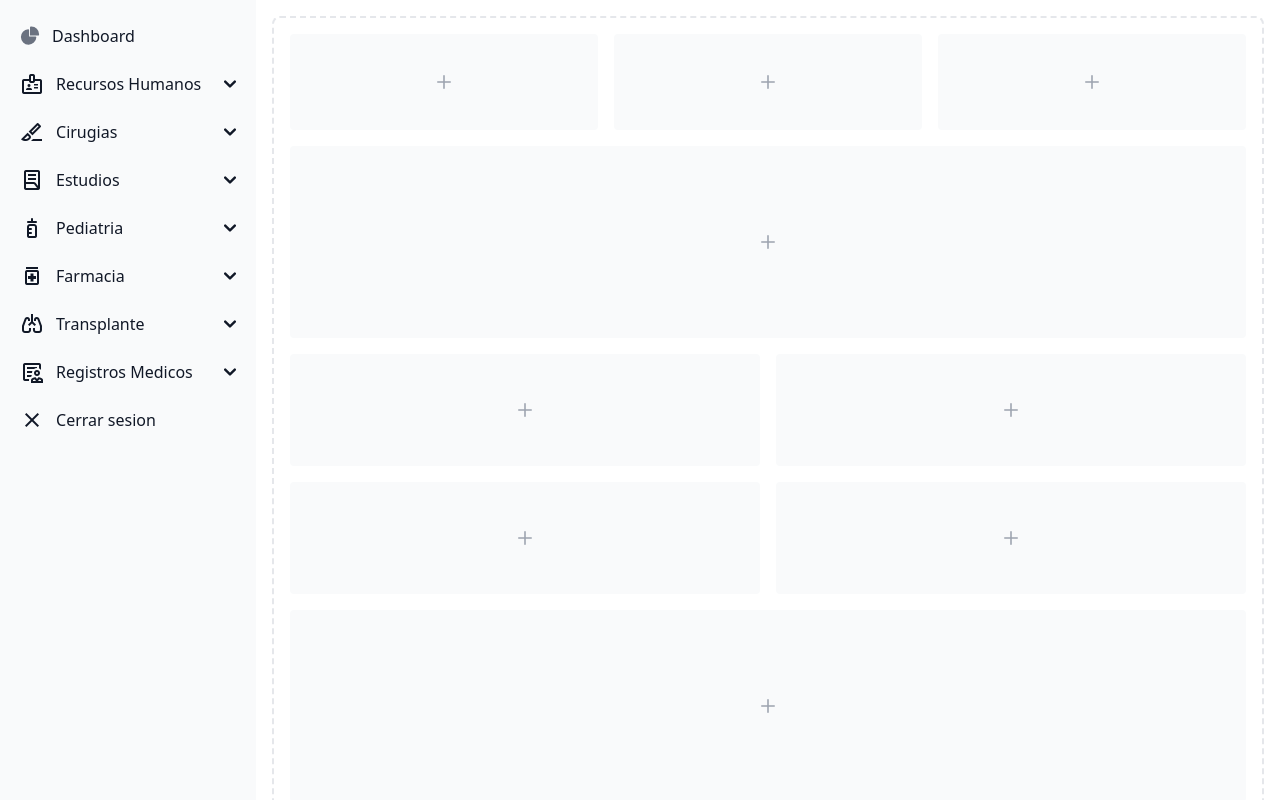
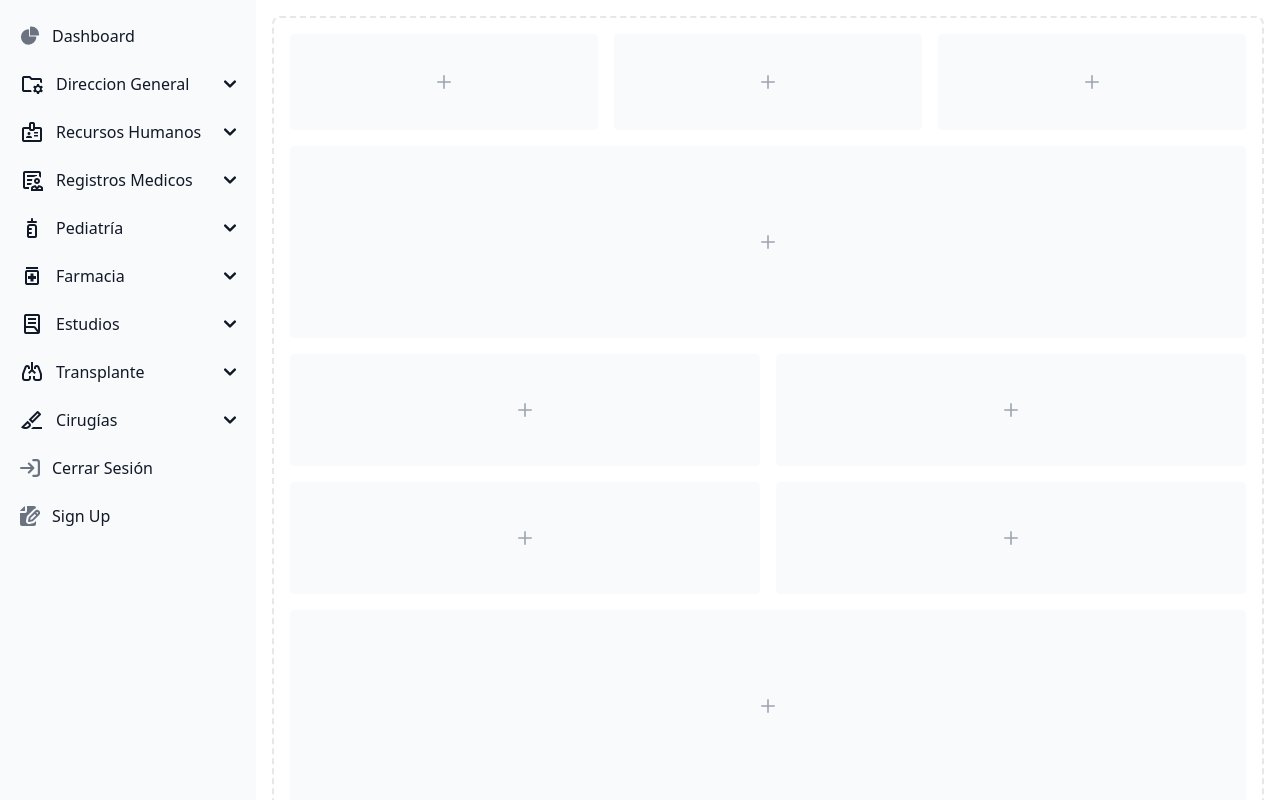
Before and after one commit to Jesus200995/hospital2.0, a Vue app in the folder Frontend/sistema-hospital/: page /dashboard in a window 1280 px wide. Shown: the top 800 px of the page. Built offline with nearby package versions, Linux system fonts and the light colour scheme.

Commit message:
Se actualizaron datos

```diff
--- a/Frontend/sistema-hospital/src/components/dashboard.vue
+++ b/Frontend/sistema-hospital/src/components/dashboard.vue
@@ -9,6 +9,7 @@
 <aside id="sidebar-multi-level-sidebar" class="fixed top-0 left-0 z-40 w-64 h-screen transition-transform -translate-x-full sm:translate-x-0" aria-label="Sidebar">
   <div class="h-full px-3 py-4 overflow-y-auto bg-gray-50 dark:bg-gray-800">
      <ul class="space-y-2 font-medium">
+
         <li>
            <a href="#" class="flex items-center p-2 text-gray-900 rounded-lg dark:text-white hover:bg-gray-100 dark:hover:bg-gray-700 group">
               <svg class="w-5 h-5 text-gray-500 transition duration-75 dark:text-gray-400 group-hover:text-gray-900 dark:group-hover:text-white" aria-hidden="true" xmlns="http://www.w3.org/2000/svg" fill="currentColor" viewBox="0 0 22 21">
@@ -18,11 +19,37 @@
               <span class="ms-3">Dashboard</span>
            </a>
         </li>
+        <li>
+           <button type="button" class="flex items-center w-full p-2 text-base text-gray-900 transition duration-75 rounded-lg group hover:bg-gray-100 dark:text-white dark:hover:bg-gray-700" aria-controls="dropdown-example1" data-collapse-toggle="dropdown-example1">
+              <span class="material-symbols-outlined">
+                 folder_managed
+              </span>
+                 <span class="flex-1 ms-3 text-left rtl:text-right whitespace-nowrap">Direccion General</span>
+                 <svg class="w-3 h-3" aria-hidden="true" xmlns="http://www.w3.org/2000/svg" fill="none" viewBox="0 0 10 6">
+                    <path stroke="currentColor" stroke-linecap="round" stroke-linejoin="round" stroke-width="2" d="m1 1 4 4 4-4"/>
+                 </svg>
+           </button>
+           <ul id="dropdown-example1" class="hidden py-2 space-y-2">
+                 <li>
+                    <a href="#" class="flex items-center w-full p-2 text-gray-900 transition duration-75 rounded-lg pl-11 group hover:bg-gray-100 dark:text-white dark:hover:bg-gray-700">Aprobación de servicios</a>
+                 </li>
+                 <li>
+                    <a href="#" class="flex items-center w-full p-2 text-gray-900 transition duration-75 rounded-lg pl-11 group hover:bg-gray-100 dark:text-white dark:hover:bg-gray-700"> Estructura organica del hospital</a>
+                 </li>
+                 <li>
+                    <a href="#" class="flex items-center w-full p-2 text-gray-900 transition duration-75 rounded-lg pl-11 group hover:bg-gray-100 dark:text-white dark:hover:bg-gray-700"> Estadistica</a>
+                 </li>
+                 <li>
+                    <a href="#" class="flex items-center w-full p-2 text-gray-900 transition duration-75 rounded-lg pl-11 group hover:bg-gray-100 dark:text-white dark:hover:bg-gray-700"> Bitacora</a>
+                 </li>
+
+           </ul>
+        </li>
          <li>
            <button type="button" class="flex items-center w-full p-2 text-base text-gray-900 transition duration-75 rounded-lg group hover:bg-gray-100 dark:text-white dark:hover:bg-gray-700" aria-controls="dropdown-example0" data-collapse-toggle="dropdown-example0">
-            <span class="material-symbols-outlined">
-badge
-</span>
+                 <span class="material-symbols-outlined">
+                    badge
+                 </span>
                  <span class="flex-1 ms-3 text-left rtl:text-right whitespace-nowrap">Recursos Humanos</span>
                  <svg class="w-3 h-3" aria-hidden="true" xmlns="http://www.w3.org/2000/svg" fill="none" viewBox="0 0 10 6">
                     <path stroke="currentColor" stroke-linecap="round" stroke-linejoin="round" stroke-width="2" d="m1 1 4 4 4-4"/>
@@ -33,38 +60,91 @@
                     <a href="#" class="flex items-center w-full p-2 text-gray-900 transition duration-75 rounded-lg pl-11 group hover:bg-gray-100 dark:text-white dark:hover:bg-gray-700">Personas</a>
                  </li>
                  <li>
-                    <a href="#" class="flex items-center w-full p-2 text-gray-900 transition duration-75 rounded-lg pl-11 group hover:bg-gray-100 dark:text-white dark:hover:bg-gray-700">Puestos</a>
+                    <a href="#" class="flex items-center w-full p-2 text-gray-900 transition duration-75 rounded-lg pl-11 group hover:bg-gray-100 dark:text-white dark:hover:bg-gray-700"> Puestos</a>
                  </li>
                  <li>
                     <a href="#" class="flex items-center w-full p-2 text-gray-900 transition duration-75 rounded-lg pl-11 group hover:bg-gray-100 dark:text-white dark:hover:bg-gray-700">Personal Medico</a>
+                 </li>
+                 <li>
+                    <a href="#" class="flex items-center w-full p-2 text-gray-900 transition duration-75 rounded-lg pl-11 group hover:bg-gray-100 dark:text-white dark:hover:bg-gray-700">Horarios</a>
+                 </li>
+           </ul>
+        </li>
+        <li>
+           <button type="button" class="flex items-center w-full p-2 text-base text-gray-900 transition duration-75 rounded-lg group hover:bg-gray-100 dark:text-white dark:hover:bg-gray-700" aria-controls="dropdown-example6" data-collapse-toggle="dropdown-example6">
+                 <span class="material-symbols-outlined">
+                    clinical_notes
+                 </span>
+                 <span class="flex-1 ms-3 text-left rtl:text-right whitespace-nowrap">Registros Medicos</span>
+                 <svg class="w-3 h-3" aria-hidden="true" xmlns="http://www.w3.org/2000/svg" fill="none" viewBox="0 0 10 6">
+                    <path stroke="currentColor" stroke-linecap="round" stroke-linejoin="round" stroke-width="2" d="m1 1 4 4 4-4"/>
+                 </svg>
+           </button>
+           <ul id="dropdown-example6" class="hidden py-2 space-y-2">
+                 <li>
+                    <a href="#" class="flex items-center w-full p-2 text-gray-900 transition duration-75 rounded-lg pl-11 group hover:bg-gray-100 dark:text-white dark:hover:bg-gray-700">Citas</a>
+                 </li>
+                 <li>
+                    <a href="#" class="flex items-center w-full p-2 text-gray-900 transition duration-75 rounded-lg pl-11 group hover:bg-gray-100 dark:text-white dark:hover:bg-gray-700"> Expediente medico</a>
+                 </li>
+                 <li>
+                    <a href="#" class="flex items-center w-full p-2 text-gray-900 transition duration-75 rounded-lg pl-11 group hover:bg-gray-100 dark:text-white dark:hover:bg-gray-700"> Receta Médicas</a>
+                 </li>
+
+
+           </ul>
+        </li>
+         <li>
+           <button type="button" class="flex items-center w-full p-2 text-base text-gray-900 transition duration-75 rounded-lg group hover:bg-gray-100 dark:text-white dark:hover:bg-gray-700" aria-controls="dropdown-example3" data-collapse-toggle="dropdown-example3">
+               <span class="material-symbols-outlined">
+                 pediatrics
+              </span>
+                 <span class="flex-1 ms-3 text-left rtl:text-right whitespace-nowrap">Pediatría</span>
+                 <svg class="w-3 h-3" aria-hidden="true" xmlns="http://www.w3.org/2000/svg" fill="none" viewBox="0 0 10 6">
+                    <path stroke="currentColor" stroke-linecap="round" stroke-linejoin="round" stroke-width="2" d="m1 1 4 4 4-4"/>
+                 </svg>
+           </button>
+           <ul id="dropdown-example3" class="hidden py-2 space-y-2">
+                 <li>
+                    <a href="#" class="flex items-center w-full p-2 text-gray-900 transition duration-75 rounded-lg pl-11 group hover:bg-gray-100 dark:text-white dark:hover:bg-gray-700">Nacimientos</a>
+                 </li>
+                 <li>
+                    <a href="#" class="flex items-center w-full p-2 text-gray-900 transition duration-75 rounded-lg pl-11 group hover:bg-gray-100 dark:text-white dark:hover:bg-gray-700"> Desarrollo Infantil</a>
                  </li>
 
            </ul>
         </li>
         <li>
-           <button type="button" class="flex items-center w-full p-2 text-base text-gray-900 transition duration-75 rounded-lg group hover:bg-gray-100 dark:text-white dark:hover:bg-gray-700" aria-controls="dropdown-example1" data-collapse-toggle="dropdown-example1">
-            <span class="material-symbols-outlined">
-surgical
-</span>
-                 <span class="flex-1 ms-3 text-left rtl:text-right whitespace-nowrap">Cirugias</span>
+           <button type="button" class="flex items-center w-full p-2 text-base text-gray-900 transition duration-75 rounded-lg group hover:bg-gray-100 dark:text-white dark:hover:bg-gray-700" aria-controls="dropdown-example4" data-collapse-toggle="dropdown-example4">
+               <span class="material-symbols-outlined">
+                 medication
+              </span>
+                 <span class="flex-1 ms-3 text-left rtl:text-right whitespace-nowrap">Farmacia</span>
                  <svg class="w-3 h-3" aria-hidden="true" xmlns="http://www.w3.org/2000/svg" fill="none" viewBox="0 0 10 6">
                     <path stroke="currentColor" stroke-linecap="round" stroke-linejoin="round" stroke-width="2" d="m1 1 4 4 4-4"/>
                  </svg>
            </button>
-           <ul id="dropdown-example1" class="hidden py-2 space-y-2">
+           <ul id="dropdown-example4" class="hidden py-2 space-y-2">
                  <li>
-                    <a href="#" class="flex items-center w-full p-2 text-gray-900 transition duration-75 rounded-lg pl-11 group hover:bg-gray-100 dark:text-white dark:hover:bg-gray-700">Cirugias</a>
+                    <a href="#" class="flex items-center w-full p-2 text-gray-900 transition duration-75 rounded-lg pl-11 group hover:bg-gray-100 dark:text-white dark:hover:bg-gray-700">Consumibles</a>
                  </li>
                  <li>
-                    <a href="#" class="flex items-center w-full p-2 text-gray-900 transition duration-75 rounded-lg pl-11 group hover:bg-gray-100 dark:text-white dark:hover:bg-gray-700">Calendario de cirugias</a>
+                    <a href="#" class="flex items-center w-full p-2 text-gray-900 transition duration-75 rounded-lg pl-11 group hover:bg-gray-100 dark:text-white dark:hover:bg-gray-700"> lote Medicamento</a>
                  </li>
+                 <li>
+                    <a href="#" class="flex items-center w-full p-2 text-gray-900 transition duration-75 rounded-lg pl-11 group hover:bg-gray-100 dark:text-white dark:hover:bg-gray-700"> Medicamento</a>
+                 </li>
+                 <li>
+                    <a href="#" class="flex items-center w-full p-2 text-gray-900 transition duration-75 rounded-lg pl-11 group hover:bg-gray-100 dark:text-white dark:hover:bg-gray-700"> Dispensacion</a>
+                 </li>
+
            </ul>
         </li>
-        <li>
+              <li>
            <button type="button" class="flex items-center w-full p-2 text-base text-gray-900 transition duration-75 rounded-lg group hover:bg-gray-100 dark:text-white dark:hover:bg-gray-700" aria-controls="dropdown-example2" data-collapse-toggle="dropdown-example2">
-            <span class="material-symbols-outlined">
-lab_profile
-</span>
+                <span class="material-symbols-outlined">
+                 lab_profile
+                 </span>
                  <span class="flex-1 ms-3 text-left rtl:text-right whitespace-nowrap">Estudios</span>
                  <svg class="w-3 h-3" aria-hidden="true" xmlns="http://www.w3.org/2000/svg" fill="none" viewBox="0 0 10 6">
                     <path stroke="currentColor" stroke-linecap="round" stroke-linejoin="round" stroke-width="2" d="m1 1 4 4 4-4"/>
@@ -75,59 +155,16 @@
                     <a href="#" class="flex items-center w-full p-2 text-gray-900 transition duration-75 rounded-lg pl-11 group hover:bg-gray-100 dark:text-white dark:hover:bg-gray-700">Estudios</a>
                  </li>
                  <li>
-                    <a href="#" class="flex items-center w-full p-2 text-gray-900 transition duration-75 rounded-lg pl-11 group hover:bg-gray-100 dark:text-white dark:hover:bg-gray-700">Resultado Estudios</a>
+                    <a href="#" class="flex items-center w-full p-2 text-gray-900 transition duration-75 rounded-lg pl-11 group hover:bg-gray-100 dark:text-white dark:hover:bg-gray-700"> Resultados Estudios</a>
                  </li>
+
            </ul>
         </li>
-        <li>
-           <button type="button" class="flex items-center w-full p-2 text-base text-gray-900 transition duration-75 rounded-lg group hover:bg-gray-100 dark:text-white dark:hover:bg-gray-700" aria-controls="dropdown-example3" data-collapse-toggle="dropdown-example3">
-            <span class="material-symbols-outlined">
-pediatrics
-</span>
-                 <span class="flex-1 ms-3 text-left rtl:text-right whitespace-nowrap">Pediatria</span>
-                 <svg class="w-3 h-3" aria-hidden="true" xmlns="http://www.w3.org/2000/svg" fill="none" viewBox="0 0 10 6">
-                    <path stroke="currentColor" stroke-linecap="round" stroke-linejoin="round" stroke-width="2" d="m1 1 4 4 4-4"/>
-                 </svg>
-           </button>
-           <ul id="dropdown-example3" class="hidden py-2 space-y-2">
-                 <li>
-                    <a href="#" class="flex items-center w-full p-2 text-gray-900 transition duration-75 rounded-lg pl-11 group hover:bg-gray-100 dark:text-white dark:hover:bg-gray-700">Nacimientos</a>
-                 </li>
-                 <li>
-                    <a href="#" class="flex items-center w-full p-2 text-gray-900 transition duration-75 rounded-lg pl-11 group hover:bg-gray-100 dark:text-white dark:hover:bg-gray-700">Desarrollo Infantil</a>
-                 </li>
-           </ul>
-        </li>
-        <li>
-           <button type="button" class="flex items-center w-full p-2 text-base text-gray-900 transition duration-75 rounded-lg group hover:bg-gray-100 dark:text-white dark:hover:bg-gray-700" aria-controls="dropdown-example4" data-collapse-toggle="dropdown-example4">
-            <span class="material-symbols-outlined">
-medication
-</span>
-                 <span class="flex-1 ms-3 text-left rtl:text-right whitespace-nowrap">Farmacia</span>
-                 <svg class="w-3 h-3" aria-hidden="true" xmlns="http://www.w3.org/2000/svg" fill="none" viewBox="0 0 10 6">
-                    <path stroke="currentColor" stroke-linecap="round" stroke-linejoin="round" stroke-width="2" d="m1 1 4 4 4-4"/>
-                 </svg>
-           </button>
-           <ul id="dropdown-example4" class="hidden py-2 space-y-2">
-                 <li>
-                    <a href="#" class="flex items-center w-full p-2 text-gray-900 transition duration-75 rounded-lg pl-11 group hover:bg-gray-100 dark:text-white dark:hover:bg-gray-700">Consumibles</a>
-                 </li>
-                 <li>
-                    <a href="#" class="flex items-center w-full p-2 text-gray-900 transition duration-75 rounded-lg pl-11 group hover:bg-gray-100 dark:text-white dark:hover:bg-gray-700">Lote de Medicamento</a>
-                 </li>
-                 <li>
-                    <a href="#" class="flex items-center w-full p-2 text-gray-900 transition duration-75 rounded-lg pl-11 group hover:bg-gray-100 dark:text-white dark:hover:bg-gray-700">Medicamentos</a>
-                 </li>
-                 <li>
-                    <a href="#" class="flex items-center w-full p-2 text-gray-900 transition duration-75 rounded-lg pl-11 group hover:bg-gray-100 dark:text-white dark:hover:bg-gray-700">Dispensacion</a>
-                 </li>
-           </ul>
-        </li>
-        <li>
+         <li>
            <button type="button" class="flex items-center w-full p-2 text-base text-gray-900 transition duration-75 rounded-lg group hover:bg-gray-100 dark:text-white dark:hover:bg-gray-700" aria-controls="dropdown-example5" data-collapse-toggle="dropdown-example5">
-            <span class="material-symbols-outlined">
-pulmonology
-</span>
+               <span class="material-symbols-outlined">
+                 pulmonology
+              </span>
                  <span class="flex-1 ms-3 text-left rtl:text-right whitespace-nowrap">Transplante</span>
                  <svg class="w-3 h-3" aria-hidden="true" xmlns="http://www.w3.org/2000/svg" fill="none" viewBox="0 0 10 6">
                     <path stroke="currentColor" stroke-linecap="round" stroke-linejoin="round" stroke-width="2" d="m1 1 4 4 4-4"/>
@@ -138,42 +175,56 @@
                     <a href="#" class="flex items-center w-full p-2 text-gray-900 transition duration-75 rounded-lg pl-11 group hover:bg-gray-100 dark:text-white dark:hover:bg-gray-700">Organos</a>
                  </li>
                  <li>
-                    <a href="#" class="flex items-center w-full p-2 text-gray-900 transition duration-75 rounded-lg pl-11 group hover:bg-gray-100 dark:text-white dark:hover:bg-gray-700">Solicitud Transplante</a>
+                    <a href="#" class="flex items-center w-full p-2 text-gray-900 transition duration-75 rounded-lg pl-11 group hover:bg-gray-100 dark:text-white dark:hover:bg-gray-700"> Solicitud transplante</a>
                  </li>
                  <li>
-                    <a href="#" class="flex items-center w-full p-2 text-gray-900 transition duration-75 rounded-lg pl-11 group hover:bg-gray-100 dark:text-white dark:hover:bg-gray-700">Detalle Organo</a>
+                    <a href="#" class="flex items-center w-full p-2 text-gray-900 transition duration-75 rounded-lg pl-11 group hover:bg-gray-100 dark:text-white dark:hover:bg-gray-700"> Detalle Organo</a>
                  </li>
+
+
            </ul>
         </li>
         <li>
-           <button type="button" class="flex items-center w-full p-2 text-base text-gray-900 transition duration-75 rounded-lg group hover:bg-gray-100 dark:text-white dark:hover:bg-gray-700" aria-controls="dropdown-example6" data-collapse-toggle="dropdown-example6">
-            <span class="material-symbols-outlined">
-clinical_notes
-</span>
-                 <span class="flex-1 ms-3 text-left rtl:text-right whitespace-nowrap">Registros Medicos</span>
+           <button type="button" class="flex items-center w-full p-2 text-base text-gray-900 transition duration-75 rounded-lg group hover:bg-gray-100 dark:text-white dark:hover:bg-gray-700" aria-controls="dropdown-example9" data-collapse-toggle="dropdown-example9">
+                 <span class="material-symbols-outlined">
+                    surgical
+                 </span>
+                 <span class="flex-1 ms-3 text-left rtl:text-right whitespace-nowrap">Cirugías</span>
                  <svg class="w-3 h-3" aria-hidden="true" xmlns="http://www.w3.org/2000/svg" fill="none" viewBox="0 0 10 6">
                     <path stroke="currentColor" stroke-linecap="round" stroke-linejoin="round" stroke-width="2" d="m1 1 4 4 4-4"/>
                  </svg>
            </button>
-           <ul id="dropdown-example6" class="hidden py-2 space-y-2">
+           <ul id="dropdown-example9" class="hidden py-2 space-y-2">
                  <li>
-                    <a href="#" class="flex items-center w-full p-2 text-gray-900 transition duration-75 rounded-lg pl-11 group hover:bg-gray-100 dark:text-white dark:hover:bg-gray-700">Citas</a>
+                    <a href="#" class="flex items-center w-full p-2 text-gray-900 transition duration-75 rounded-lg pl-11 group hover:bg-gray-100 dark:text-white dark:hover:bg-gray-700">Cirujías</a>
                  </li>
                  <li>
-                    <a href="#" class="flex items-center w-full p-2 text-gray-900 transition duration-75 rounded-lg pl-11 group hover:bg-gray-100 dark:text-white dark:hover:bg-gray-700">Expediente Medico</a>
+                    <a href="#" class="flex items-center w-full p-2 text-gray-900 transition duration-75 rounded-lg pl-11 group hover:bg-gray-100 dark:text-white dark:hover:bg-gray-700"> Calendario Cirujías</a>
                  </li>
-                 <li>
-                    <a href="#" class="flex items-center w-full p-2 text-gray-900 transition duration-75 rounded-lg pl-11 group hover:bg-gray-100 dark:text-white dark:hover:bg-gray-700">Recetas Medicas</a>
-                 </li>
+
            </ul>
         </li>
 
+
+
+
+
         <li>
            <a href="#" class="flex items-center p-2 text-gray-900 rounded-lg dark:text-white hover:bg-gray-100 dark:hover:bg-gray-700 group">
-            <span class="material-symbols-outlined">
-close
-</span>
-              <span class="flex-1 ms-3 whitespace-nowrap">Cerrar sesion</span>
+              <svg class="flex-shrink-0 w-5 h-5 text-gray-500 transition duration-75 dark:text-gray-400 group-hover:text-gray-900 dark:group-hover:text-white" aria-hidden="true" xmlns="http://www.w3.org/2000/svg" fill="none" viewBox="0 0 18 16">
+                 <path stroke="currentColor" stroke-linecap="round" stroke-linejoin="round" stroke-width="2" d="M1 8h11m0 0L8 4m4 4-4 4m4-11h3a2 2 0 0 1 2 2v10a2 2 0 0 1-2 2h-3"/>
+              </svg>
+              <span class="flex-1 ms-3 whitespace-nowrap">Cerrar Sesión</span>
+           </a>
+        </li>
+        <li>
+           <a href="#" class="flex items-center p-2 text-gray-900 rounded-lg dark:text-white hover:bg-gray-100 dark:hover:bg-gray-700 group">
+              <svg class="flex-shrink-0 w-5 h-5 text-gray-500 transition duration-75 dark:text-gray-400 group-hover:text-gray-900 dark:group-hover:text-white" aria-hidden="true" xmlns="http://www.w3.org/2000/svg" fill="currentColor" viewBox="0 0 20 20">
+                 <path d="M5 5V.13a2.96 2.96 0 0 0-1.293.749L.879 3.707A2.96 2.96 0 0 0 .13 5H5Z"/>
+                 <path d="M6.737 11.061a2.961 2.961 0 0 1 .81-1.515l6.117-6.116A4.839 4.839 0 0 1 16 2.141V2a1.97 1.97 0 0 0-1.933-2H7v5a2 2 0 0 1-2 2H0v11a1.969 1.969 0 0 0 1.933 2h12.134A1.97 1.97 0 0 0 16 18v-3.093l-1.546 1.546c-.413.413-.94.695-1.513.81l-3.4.679a2.947 2.947 0 0 1-1.85-.227 2.96 2.96 0 0 1-1.635-3.257l.681-3.397Z"/>
+                 <path d="M8.961 16a.93.93 0 0 0 .189-.019l3.4-.679a.961.961 0 0 0 .49-.263l6.118-6.117a2.884 2.884 0 0 0-4.079-4.078l-6.117 6.117a.96.96 0 0 0-.263.491l-.679 3.4A.961.961 0 0 0 8.961 16Zm7.477-9.8a.958.958 0 0 1 .68-.281.961.961 0 0 1 .682 1.644l-.315.315-1.36-1.36.313-.318Zm-5.911 5.911 4.236-4.236 1.359 1.359-4.236 4.237-1.7.339.341-1.699Z"/>
+              </svg>
+              <span class="flex-1 ms-3 whitespace-nowrap">Sign Up</span>
            </a>
         </li>
      </ul>
```
